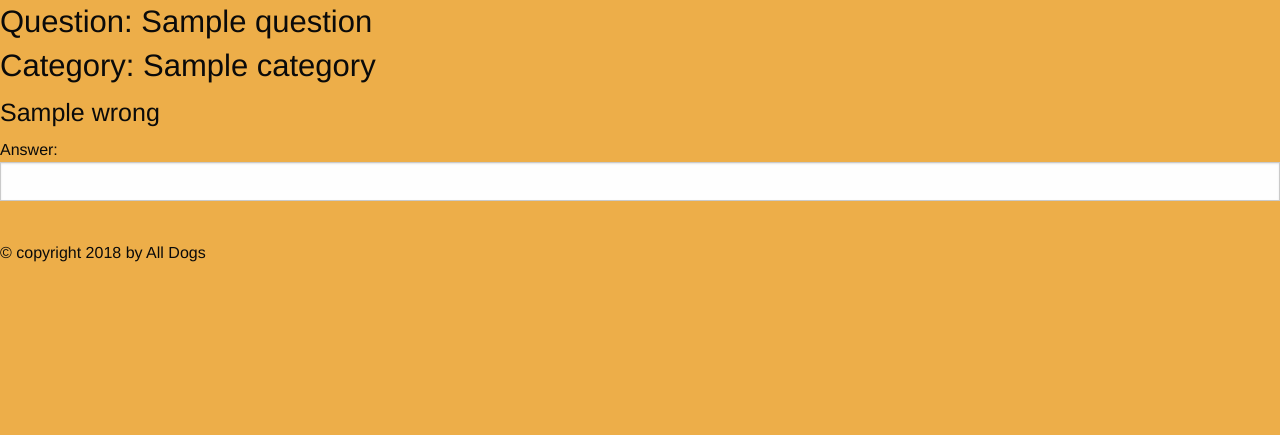
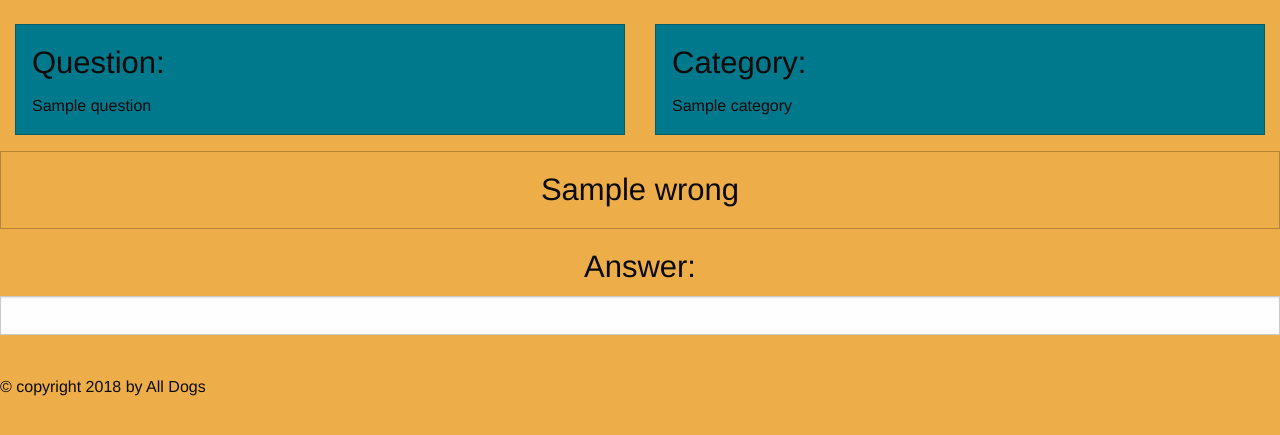
Before and after one commit to Addison-Huang/AllDogsGoToHeaven, a Flask app: template templates/question.html in a window 1280 px wide. Shown: the part 54-489 px from the top of the page. Run offline with Flask 2, Linux system fonts and the light colour scheme; the template is opened without the code that fills it: most values are stand-ins (such as "Sample title", 1, 10 or a date in 2020); some libraries are stand-ins or nearby versions.

Commit message:
foundation
git commit -m foundation

```diff
--- a/app.py
+++ b/app.py
@@ -67,13 +67,13 @@ def authPage():
             username=request.form['username'] #username
             password = search.password(username) #password that matches the username
             if password == None: #if credentials are incorrect
-                flash('incorrect credentials')
+                flash('Wrong Username or Password!')
                 return redirect(url_for('home')) #redirects
             elif sha256_crypt.verify(request.form['password'], password[0]): #if password is correct, login
                 session['username'] = username
                 return redirect(url_for('authPage'))
             else: #else credentials are wrong
-                flash('incorrect credentials')
+                flash('Wrong Username or Password!')
                 return redirect(url_for('home'))
         except:
             return redirect(url_for('home'))
--- a/templates/question.html
+++ b/templates/question.html
@@ -21,14 +21,46 @@
   <title>Question</title>
 {% endblock %}
 {% block content %}
-  <body style="background-color:#EDAE49;">
-  <h3>Question: {{question}}<br>Category: {{category}}</h3>
-  <h4>{{wrong}}</h4>
+<body style="background-color:#EDAE49;">
+<br>
+
+
+
+<div class="grid-x grid-padding-x">
+		<div class="large-6 medium-6 cell">
+		  <div style="background-color:#00798C;" class="primary callout"><h3> Question: </h3>
+		    <p>
+		      {{question}}
+		    </p>
+		  </div>
+		</div>
+		<div class="large-6 medium-6 cell">
+		  <div style="background-color:#00798C;" class="primary callout"> <h3> Category: </h3>
+<p> {{category}}
+</p>
+		  </div>
+</div></div>
+
+
+    <div  class="large-4 medium-4 small-4 cell">
+		  <div style="background-color:#EDAE49;" class="primary callout">
+		    <h3><center>
+		      {{wrong}}
+		    </h3></center>
+		  </div>
+		</div>
   <form action = {{link}} method = "POST">
-    Answer:<input type = 'text' name = 'useranswer'>
+
+    <center>
+      <h3>
+	Answer:
+      </h3>
+      <input type = 'text' name = 'useranswer'>
     <input type = 'hidden' name = 'answer' value = {{answer}}>
     <input type = 'hidden' name = 'uCategory' value = {{uCategory}}>
     <input type = 'hidden' name = 'points' value = {{points}}>
   </form>
-  </body>
+</center>
+
+</body>
 {% endblock %}
```
Also changed, not shown: templates/auth.html (+10 -9 lines), data/AllDogsGoToHeaven.db.
